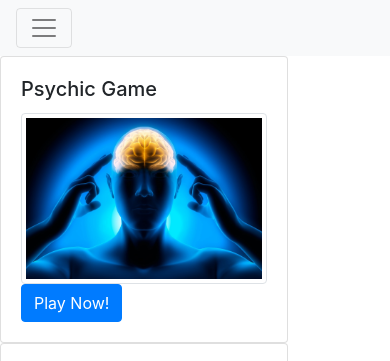
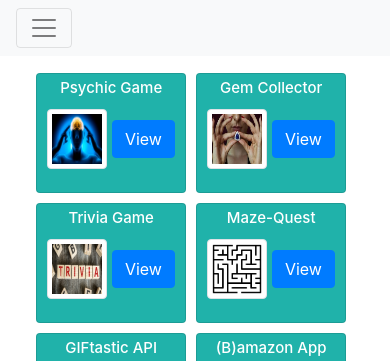
Before and after one commit to mrv5122/Bootstrap-Portfolio, a plain HTML site: page portfolio.html in a window 390 px wide. Shown: the top 361 px of the page. Drawn offline with nearby package versions, Linux system fonts and the light colour scheme; files that its build step writes are made by us from their sources.

Commit message:
added media queries to portfolio, portf updates

```diff
--- /dev/null
+++ b/assets/css/portfolioStyle.css
@@ -0,0 +1,135 @@
+/* nav bar */
+nav:hover {
+    color: magenta;
+}
+/* card container */
+.card-container {
+    width: 90%;
+    margin-left: 8%;
+    margin-right: 5%;
+    margin-top: 3%;
+}
+/* application cards */
+.card {
+    background: lightseagreen;
+    margin: 10px;
+    width: 200px;
+    height: 145px;
+    float: left;
+}
+
+/* content div for cards */
+.card-body {
+    text-align: center;
+    padding: 5px;
+}
+
+h5 {
+    font-size: 20px;
+    color: white;
+}
+.img-thumbnail {
+    height: 80px;
+    width: 80px;
+}
+
+
+
+/* media queries */
+/* mobile */
+@media only screen and (max-width: 640px) {
+
+    header {
+      position: static;
+    }
+
+    nav {
+        object-fit: cover;
+    }
+/* application cards */
+.card {
+    float: left;
+    background: lightseagreen;
+    margin: 5px;
+    width: 100px;
+    height: 80px;
+
+}
+
+/* content div for cards */
+.card-body {
+    text-align: center;
+    padding: 5px;
+}
+
+h5 {
+    font-size: 12px;
+}
+.img-thumbnail {
+    height: 40px;
+    width: 40px;
+}
+
+
+}
+   /* for tablets */
+   @media only screen and (max-width: 768px) {
+    nav {
+        object-fit: cover;
+    }
+
+    #game-thumbnail {
+        float: left;
+    }
+
+    .card {
+        float: left;
+        background: lightseagreen;
+        margin: 5px;
+        width: 150px;
+        height: 120px;
+
+    }
+
+    /* content div for cards */
+    .card-body {
+        text-align: center;
+        padding: 5px;
+    }
+
+    h5 {
+        font-size: 15px;
+    }
+    .img-thumbnail {
+        height: 60px;
+        width: 60px;
+    }
+}
+
+   /*for computers */
+   @media only screen and (max-width: 980px) {
+    .card {
+        float: left;
+        background: lightseagreen;
+        margin: 5px;
+        width: 150px;
+        height: 120px;
+
+    }
+
+    /* content div for cards */
+    .card-body {
+        text-align: center;
+        padding: 5px;
+    }
+
+    h5 {
+        font-size: 15px;
+    }
+    .img-thumbnail {
+        height: 60px;
+        width: 60px;
+    }
+
+
+   }
--- a/assets/css/style.css
+++ b/assets/css/style.css
@@ -1,13 +1,14 @@
 /* index elements */
-
 .img-fluid {
     max-width: 25%;
     max-height: 25%;
     padding: 20px 2px 20px 20px;
 }
 /* portfolio elements */
-#game-thumbnail {
-
+.card {
+    float: left;
+    background: lightseagreen;
+    text-align: center;
 }
 
 /* contact elements */
--- a/portfolio.html
+++ b/portfolio.html
@@ -8,7 +8,7 @@
     <title>Portfolio</title>
     <link rel="stylesheet" href="https://stackpath.bootstrapcdn.com/bootstrap/4.3.1/css/bootstrap.min.css"
         integrity="sha384-ggOyR0iXCbMQv3Xipma34MD+dH/1fQ784/j6cY/iJTQUOhcWr7x9JvoRxT2MZw1T" crossorigin="anonymous">
-    <link rel="stylesheet" href="style.css">
+    <link rel="stylesheet" href="assets/css/portfolioStyle.css">
 </head>
 
 <body>
@@ -42,44 +42,66 @@
     </nav>
 
 
-    <!-- images with links to project websites -->
+ <!-- container with app cards -->
+<div class="card-container text-center">
 
     <!-- Psychic Game -->
-    <div class="card" style="width: 18rem;" id="game-thumbnail">
+    <div class="card" id="game-thumbnail">
         <div class="card-body">
             <h5 class="card-title">Psychic Game</h5>
             <img src="assets/images/psychic.jpg" alt="psychGame" class="img-thumbnail">
-            <a href="https://mrv5122.github.io/Psychic-Game/" class="btn btn-primary">Play Now!</a>
+            <a href="https://mrv5122.github.io/Psychic-Game/" class="btn btn-primary">View</a>
         </div>
     </div>
 
     <!-- Gem Collector Game -->
-    <div class="card" style="width: 18rem;" id="game-thumbnail">
+    <div class="card" id="game-thumbnail">
         <div class="card-body">
-            <h5 class="card-title">Gem Collector Game</h5>
+            <h5 class="card-title">Gem Collector</h5>
             <img src="assets/images/gemcollector.jpg" alt="gemGame" class="img-thumbnail">
-            <a href="https://mrv5122.github.io/unit-4-game/" class="btn btn-primary">Play Now!</a>
+            <a href="https://mrv5122.github.io/unit-4-game/" class="btn btn-primary">View</a>
         </div>
     </div>
 
-<!-- Trivia Game -->
-    <div class="card" style="width: 18rem;" id="game-thumbnail">
+    <!-- Trivia Game -->
+    <div class="card" id="game-thumbnail">
         <div class="card-body">
             <h5 class="card-title">Trivia Game</h5>
             <img src="assets/images/trivia.jpg" alt="triviaGame" class="img-thumbnail">
-            <a href="https://mrv5122.github.io/TriviaGame/" class="btn btn-primary">Play Now!</a>
+            <a href="https://mrv5122.github.io/TriviaGame/" class="btn btn-primary">View</a>
         </div>
     </div>
 
     <!-- Group Project 1 -->
-    <div class="card" style="width: 18rem;" id="game-thumbnail">
+    <div class="card" id="game-thumbnail">
         <div class="card-body">
             <h5 class="card-title">Maze-Quest</h5>
-            <img src="assets/images/maze.jpg" alt="triviaGame" class="img-thumbnail">
-            <a href="https://peiyuwu9.github.io/group_project_1_maze_quest/" class="btn btn-primary">Play Now!</a>
+            <img src="assets/images/maze.jpg" alt="projOne" class="img-thumbnail">
+            <a href="https://peiyuwu9.github.io/group_project_1_maze_quest/" class="btn btn-primary">View</a>
         </div>
     </div>
 
+
+<!-- GIFtastic API HW -->
+    <div class="card" id="game-thumbnail">
+        <div class="card-body">
+            <h5 class="card-title">GIFtastic API</h5>
+            <img src="http://giphygifs.s3.amazonaws.com/media/1ET7hRlCcZLuE/giphy.gif" alt="GIFhw" class="img-thumbnail">
+            <a href="https://mrv5122.github.io/GIFtastic-api/" class="btn btn-primary">View</a>
+        </div>
+    </div>
+
+<!-- (B)amazon App -->
+    <div class="card" id="game-thumbnail">
+            <div class="card-body">
+                <h5 class="card-title">(B)amazon App</h5>
+                <img src="https://images-na.ssl-images-amazon.com/images/G/01/gc/reveal/placeholder._CB528728347_.png" alt="bamazon" class="img-thumbnail">
+                <a href="https://github.com/mrv5122/bamazon-app.git" class="btn btn-primary">View Repo</a>
+            </div>
+        </div>
+
+</div>
+<!-- close container -->
     <!-- scripts -->
     <script src="https://code.jquery.com/jquery-3.3.1.slim.min.js"
         integrity="sha384-q8i/X+965DzO0rT7abK41JStQIAqVgRVzpbzo5smXKp4YfRvH+8abtTE1Pi6jizo"
```
